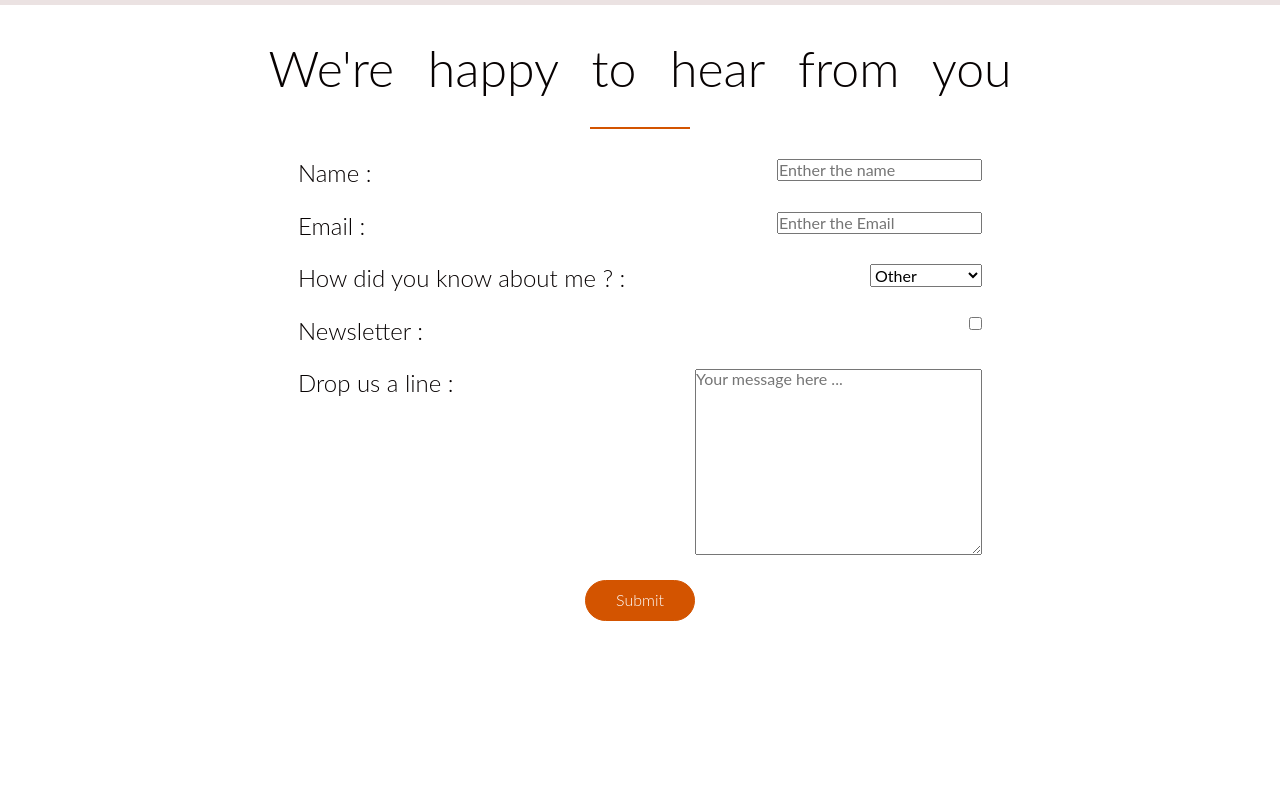
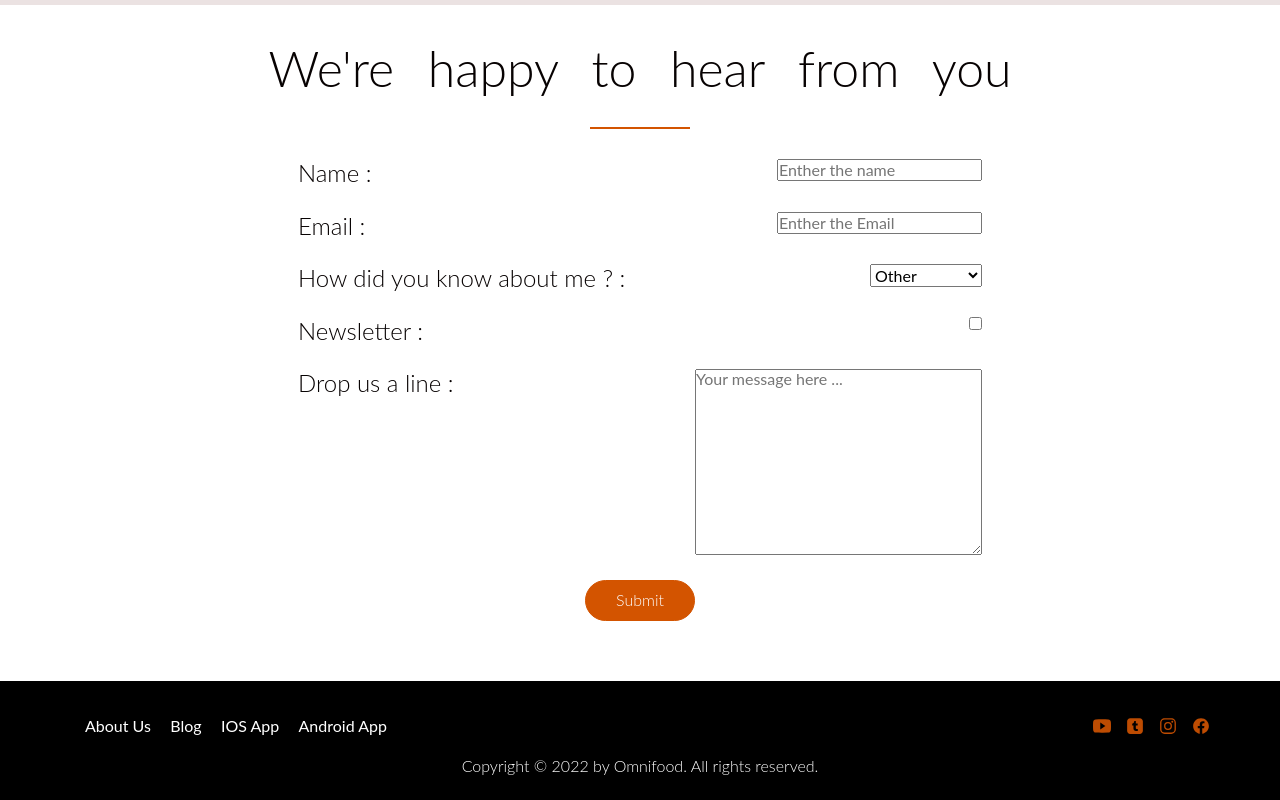
Before and after one commit to AvinashPandey2000/Omnifood, a plain HTML site: page index.html in a window 1280 px wide. Shown: the part 4022-4822 px from the top of the page. Before the commit the page ends 4703 px from the top, so only its background shows below. Drawn offline with nearby package versions, Linux system fonts and the light colour scheme; a web font is replaced by a local one.

Commit message:
design the footer section

```diff
--- a/index.html
+++ b/index.html
@@ -433,5 +433,36 @@
         </div>
     </section>
 
+
+    <!-- -------------------------------------- -->
+    <!-- Footer Section  -->
+    <!-- -------------------------------------- -->
+
+    <footer>
+        <div class="row">
+            <div class="span-1-of-2 col">
+                <ul class="footer-nav unstyle">
+                    <li>About Us</li>
+                    <li>Blog</li>
+                    <li>IOS App</li>
+                    <li>Android App</li>
+                </ul>
+            </div>
+
+            <div class="span-1-of-2 col ">
+                <ul class="footer-social unstyle">
+                    <li><ion-icon name="logo-facebook"  size="small"></ion-icon></li>
+                    <li><ion-icon name="logo-instagram" size="small"></ion-icon></li>
+                    <li><ion-icon name="logo-tumblr" size="small"></ion-icon></li>
+                    <li><ion-icon name="logo-youtube" size="small"></ion-icon></li>
+                </ul>
+            </div>
+
+        </div>
+
+        <div class="footer-heading row">
+            <p>Copyright &copy; 2022 by Omnifood. All rights reserved.</p>
+        </div>
+    </footer>
 </body>
 </html>
--- a/resources/css/style.css
+++ b/resources/css/style.css
@@ -438,3 +438,33 @@ cite p{
     margin: 25px;
 
 }
+
+
+/* -------------------------------------- */
+ /* Footer Section */
+/* -------------------------------------- */
+
+footer{
+    background-color: black;
+    color: white;
+    padding: 25px;
+}
+.unstyle li{
+    list-style: none;
+    display: inline;
+    margin-left: 15px;
+    white-space: 2px;
+    font-weight: 400;
+
+}
+.unstyle ion-icon{
+    display: block;
+    float: right;
+}
+.footer-social ion-icon{
+    margin-left: 15px;
+}
+.footer-heading{
+    margin-top: 10px;
+    text-align: center;
+}
```
